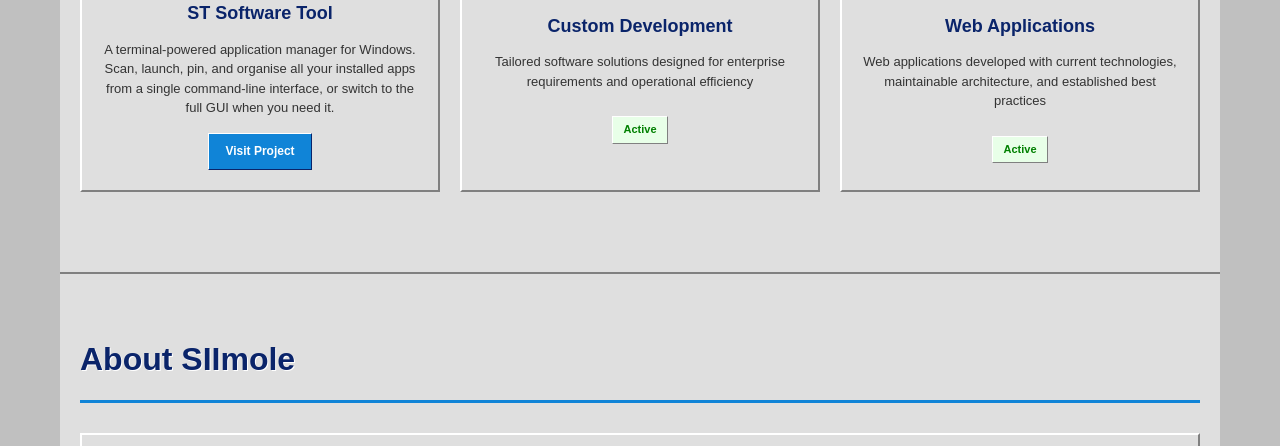
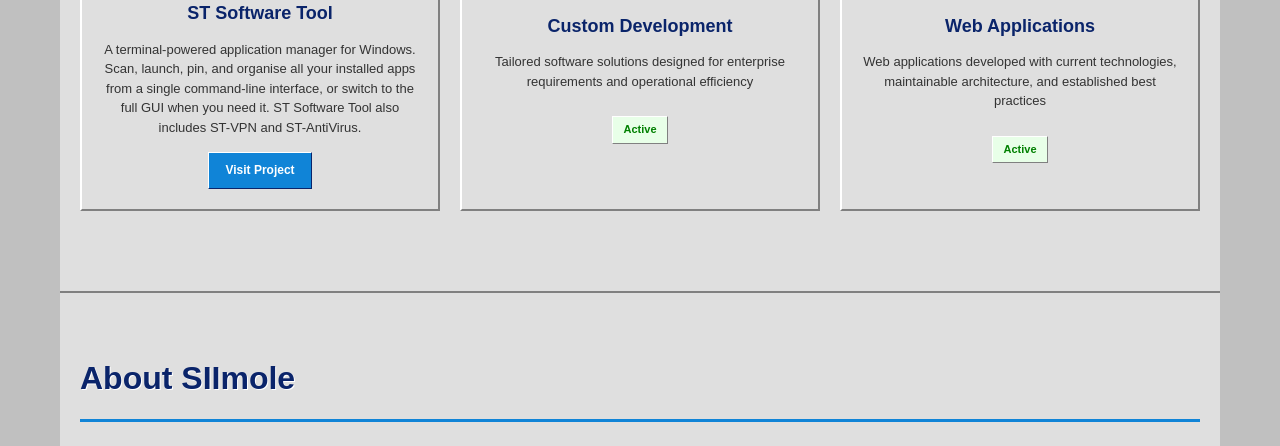
Before and after one commit to SIImole-ofc1/siimole-official-website, a website: page index.html in a window 1280 px wide. Shown: the part 654-1100 px from the top of the page. Drawn offline with Linux system fonts and the light colour scheme.

Commit message:
Mention ST security products

```diff
--- a/index.html
+++ b/index.html
@@ -49,7 +49,7 @@
                         <img src="assets/STsoftwareterminalLOGO.png.png" alt="ST Software Tool logo">
                     </div>
                     <h3>ST Software Tool</h3>
-                    <p>A terminal-powered application manager for Windows. Scan, launch, pin, and organise all your installed apps from a single command-line interface, or switch to the full GUI when you need it.</p>
+                    <p>A terminal-powered application manager for Windows. Scan, launch, pin, and organise all your installed apps from a single command-line interface, or switch to the full GUI when you need it. ST Software Tool also includes ST-VPN and ST-AntiVirus.</p>
                     <a href="https://st-softwaretool.pages.dev/" target="_blank" class="btn">Visit Project</a>
                 </div>
 
```
